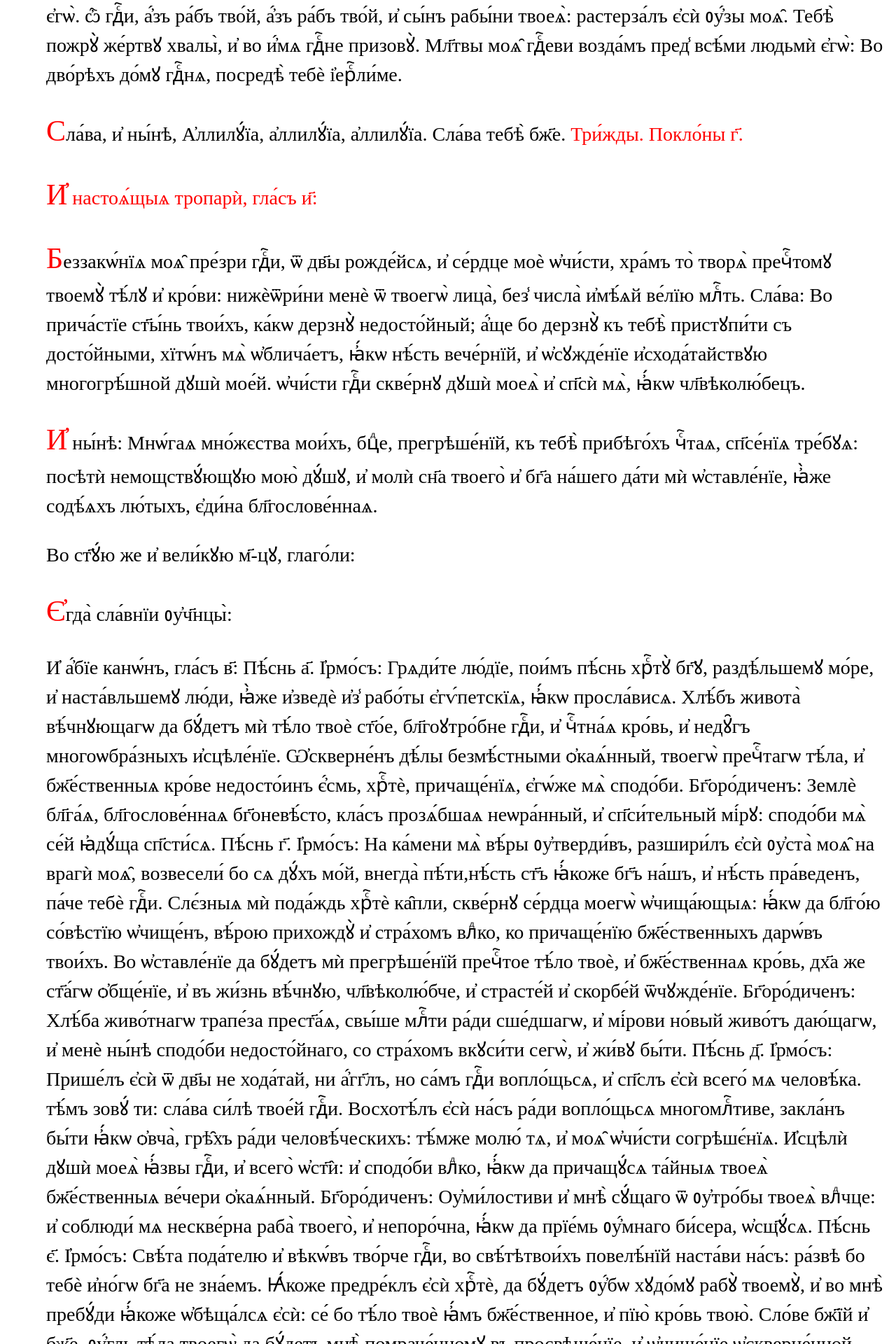
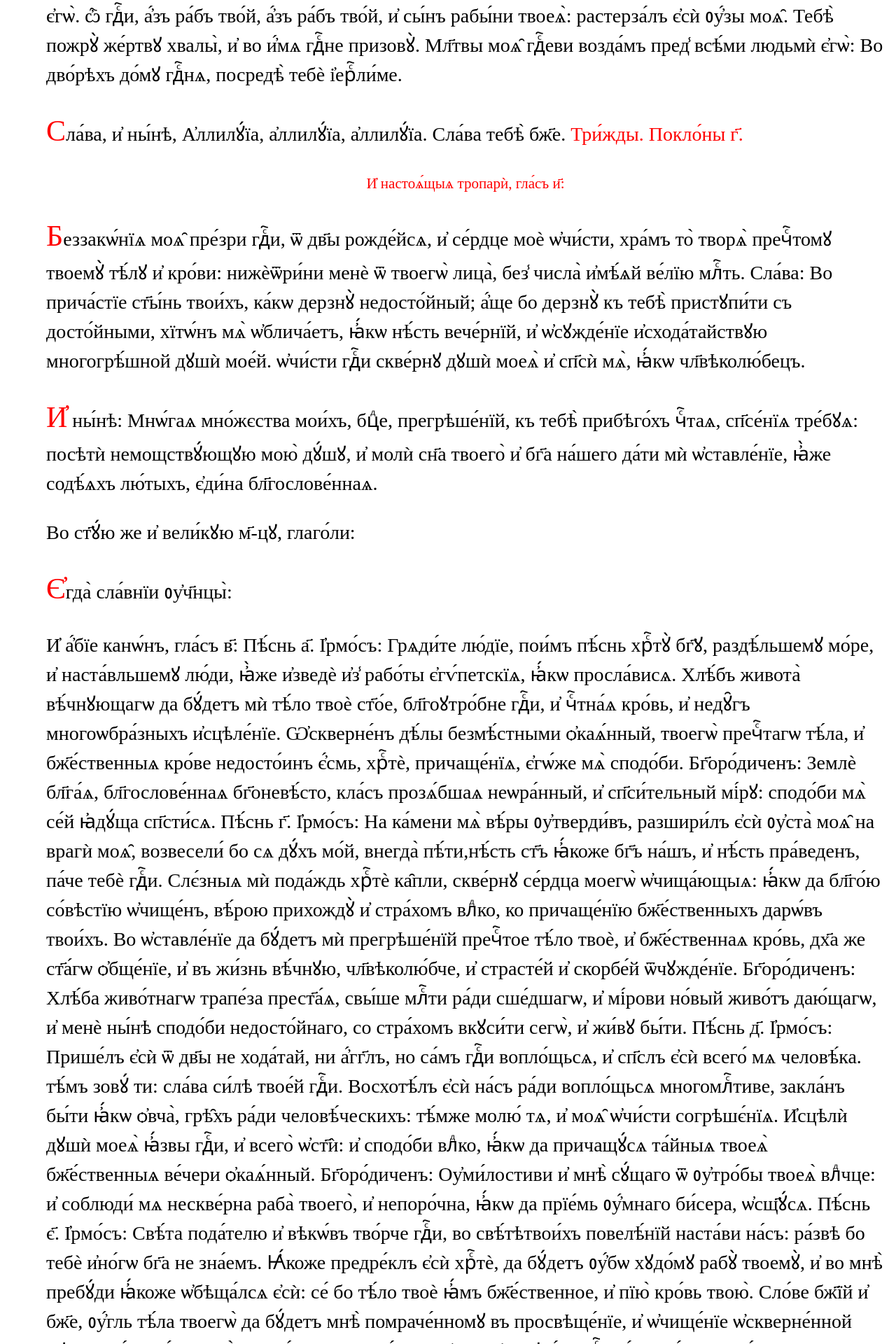
Before and after one commit to markjville/markjville.github.io, a Jekyll site: the page docs/последование-ко-причастию.html, which Jekyll copies as it is, in a window 1280 px wide. Shown: the part 1497-3417 px from the top of the page at 70% size. Built offline with Jekyll 4.4.1, drawn with Linux system fonts in a browser that asks for light colours; some web fonts are replaced; comment, search, counter and statistics services are not loaded.

Commit message:
Update последование-ко-причастию.html

```diff
--- a/docs/последование-ко-причастию.html
+++ b/docs/последование-ко-причастию.html
@@ -74,7 +74,7 @@ p::first-letter {
 Во дво́рѣхъ до́мꙋ гдⷭ҇нѧ, посредѣ̀ тебѐ і҆ерⷭ҇ли́ме.</p>
 <p>Сла́ва, и҆ ны́нѣ, А҆ллилꙋ́їа, а҆ллилꙋ́їа, а҆ллилꙋ́їа. Сла́ва тебѣ̀ бж҃е. <span style="color: red;">Три́жды. Покло́ны г҃.</p>
 
-<p><span style="color: red;">И҆ настоѧ́щыѧ тропарѝ, гла́съ и҃:</span></p>
+<div style="text-align:center;color:red;font-size:75%">И҆ настоѧ́щыѧ тропарѝ, гла́съ и҃:</div>
 
 <p>Беззакѡ́нїѧ моѧ̑ пре́зри гдⷭ҇и, ѿ дв҃ы рожде́йсѧ, и҆ се́рдце моѐ
 ѡ҆чи́сти, хра́мъ то̀ творѧ̀ пречⷭ҇томꙋ твоемꙋ̀ тѣ́лꙋ и҆ кро́ви: нижѐѿри́ни менѐ ѿ твоегѡ̀ лица̀, без̾ числа̀ и҆мѣ́ѧй ве́лїю млⷭ҇ть.
```
